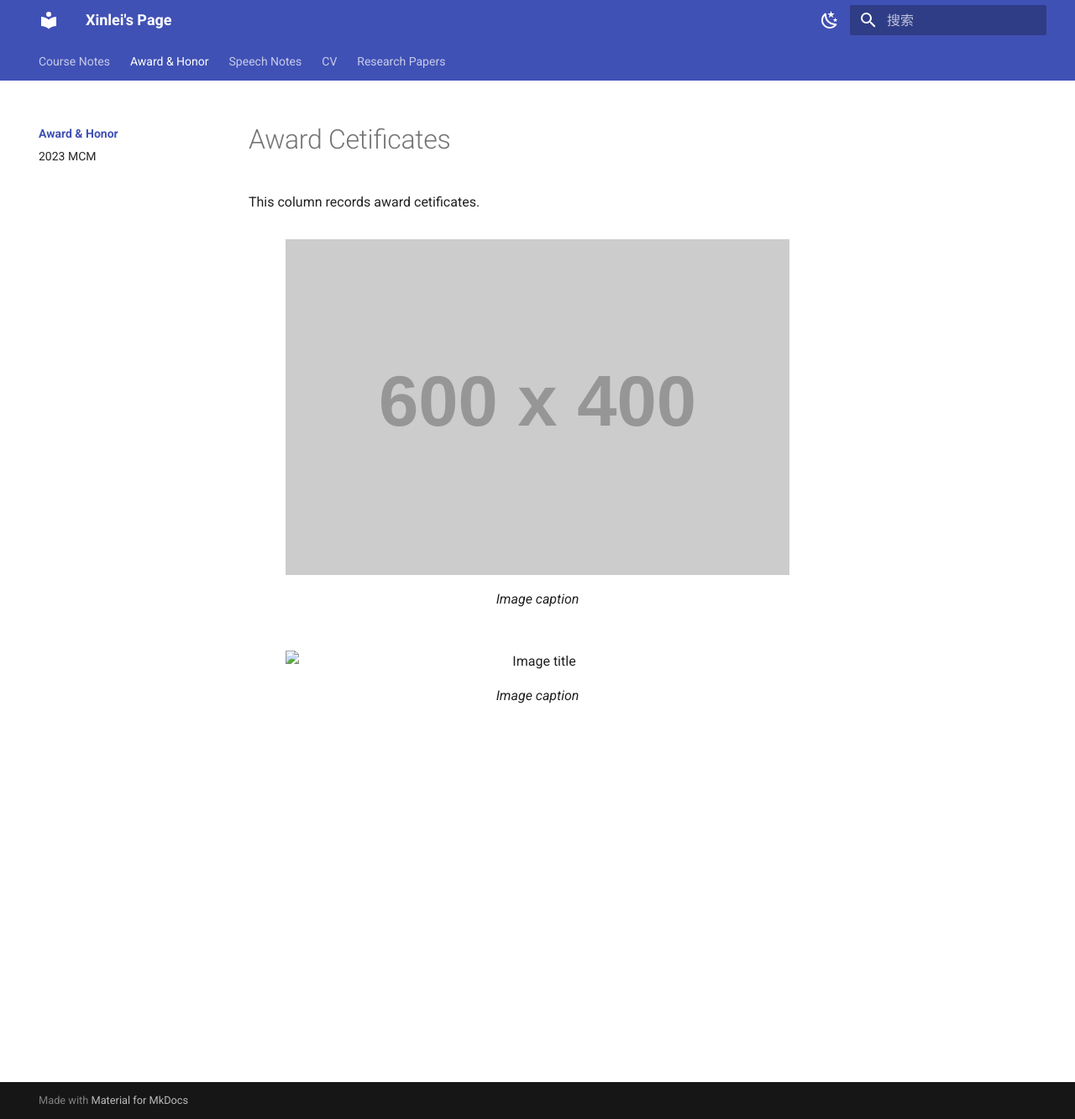
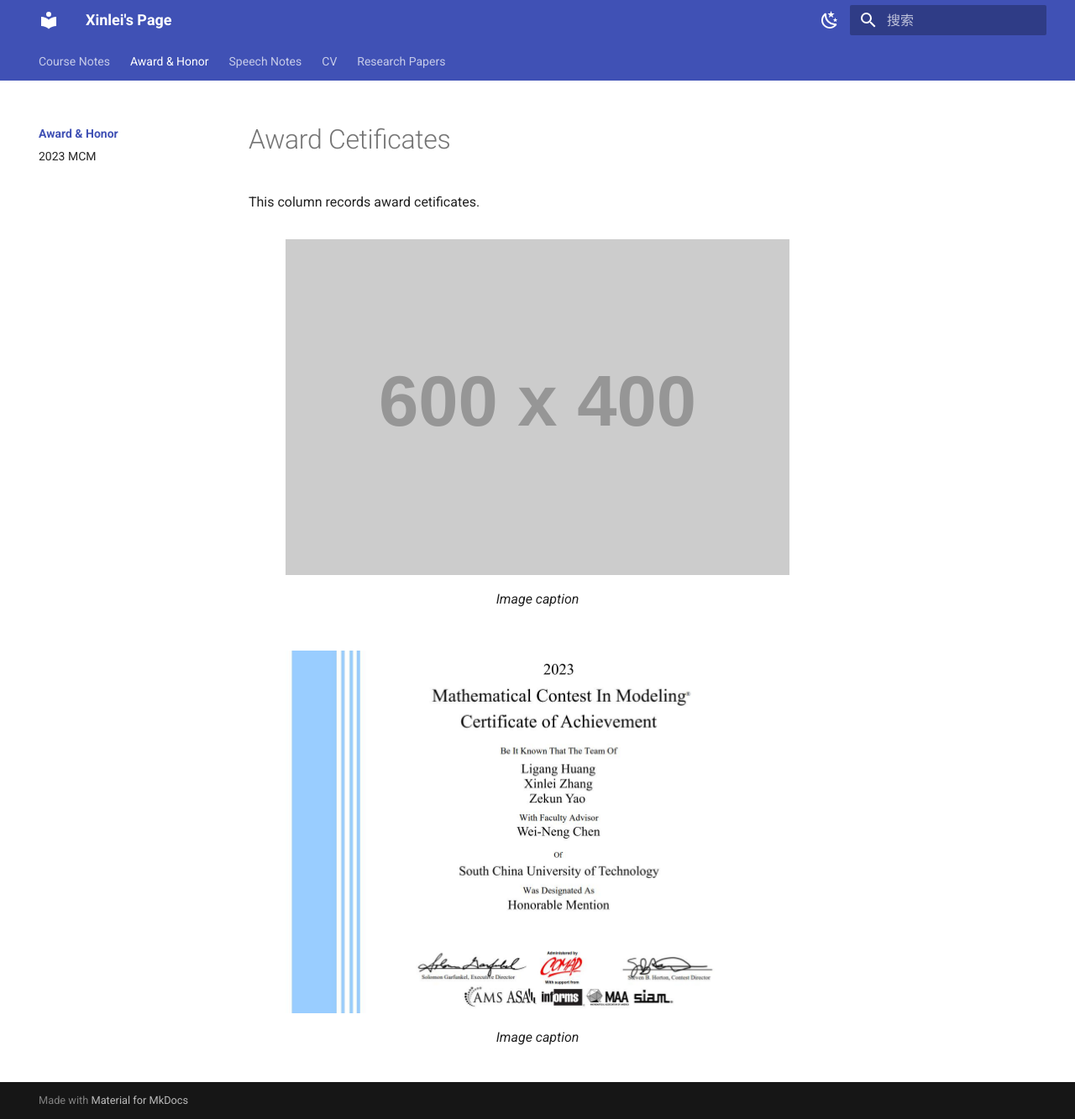
Before and after one commit to GuanQinG-GitHub/personal-website, an MkDocs documentation site: the page built from docs/Awards/index.md, in a window 1280 px wide and 1333 px high. Shown: the whole window at 84% size. Built offline with MkDocs 1.6.1 and Material for MkDocs 9.7.7, drawn with Linux system fonts in a browser that asks for light colours.

Commit message:
Update index.md

```diff
--- a/docs/Awards/index.md
+++ b/docs/Awards/index.md
@@ -7,6 +7,6 @@
 </figure>
 
 <figure markdown>
-  ![Image title](Awards/2023MCM/2023MCM.jpg){ width="600" }
+  ![Image title](2023MCM/2023MCM.jpg){ width="600" }
   <figcaption>Image caption</figcaption>
 </figure>
```
